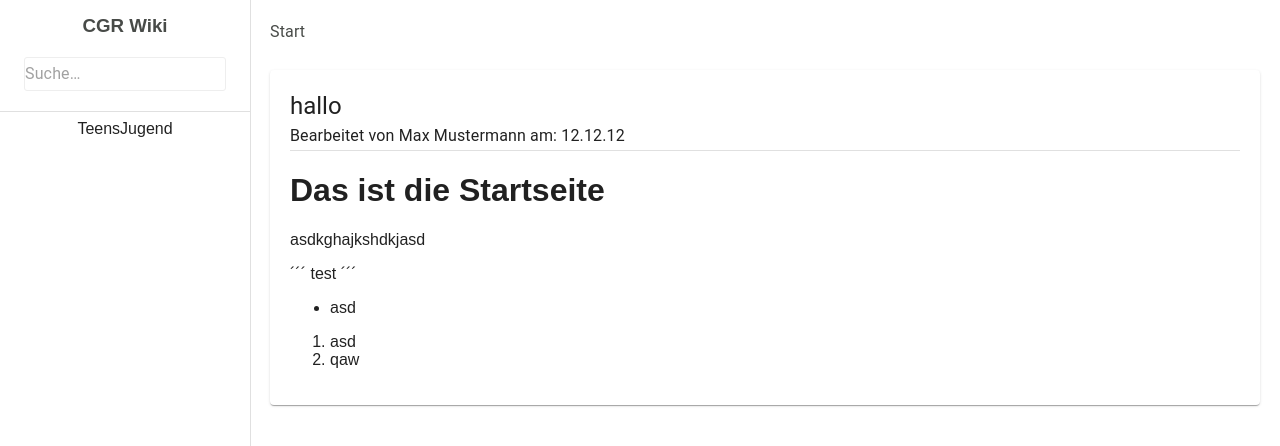
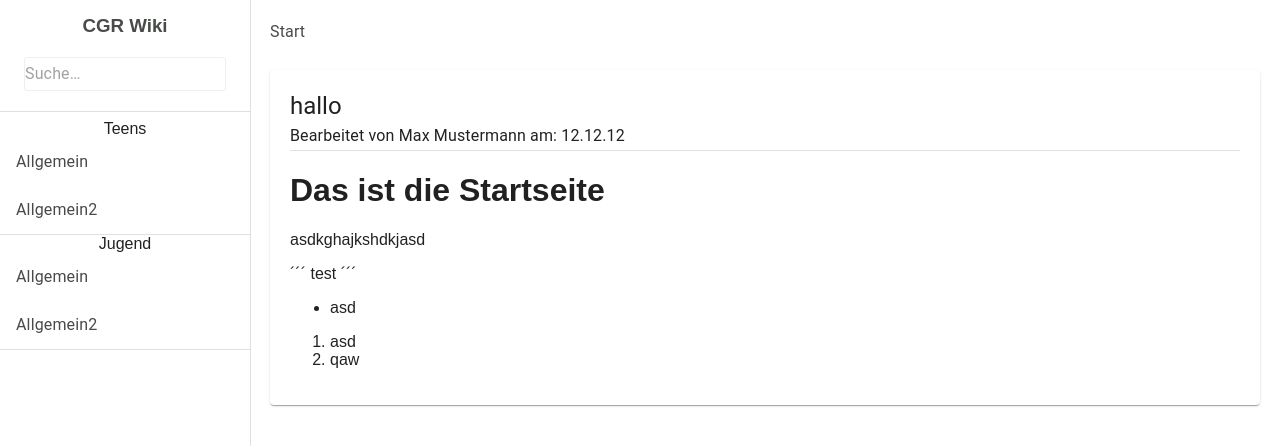
Before and after one commit to church-organizer/cgr-app, a React (Create React App) app: page / in a window 1280 px wide. Shown: the top 446 px of the page. Built offline with nearby package versions, Linux system fonts and the light colour scheme.

Commit message:
sidenav entry

```diff
--- a/src/components/Nav/SideNav.js
+++ b/src/components/Nav/SideNav.js
@@ -2,7 +2,7 @@ import React from 'react';
 import {
     Divider,
     Drawer,
-    List,
+    List, ListItemText,
     makeStyles, Typography,
 } from "@material-ui/core";
 import clsx from 'clsx';
@@ -11,6 +11,7 @@ import "./Nav.css";
 import {Link} from "react-router-dom";
 import SearchBar from "../Search/Search";
 import FileLoader from "../../services/FileLoader";
+import ListItem from "@material-ui/core/ListItem";
 
 
 const initWidth = 250;
@@ -46,7 +47,9 @@ const useStyles = makeStyles(theme => ({
  */
 export const SideNavItem = (props) => {
     return (
-        <div>asd</div>
+        <ListItem key={props.to} button >
+            <ListItemText><Link to={props.to}>{props.label} </Link></ListItemText>
+        </ListItem>
     );
 };
 
@@ -62,10 +65,7 @@ const SideNav = (props) => {
     const classes = useStyles();
 
 
-
-
     const structure = new FileLoader().getStructure();
-    console.log(structure);
     return (
         <Drawer open={matches} className={
             clsx(classes.drawer, {
@@ -77,14 +77,23 @@ const SideNav = (props) => {
                 [classes.drawerClose]: !matches,
             })
         }}>
-            <Link className={classes.header} to={"/"}><Typography component={"h3"} variant={"inherit"}> CGR Wiki</Typography></Link>
+            <Link className={classes.header} to={"/"}><Typography component={"h3"} variant={"inherit"}> CGR
+                Wiki</Typography></Link>
             <SearchBar/>
             <Divider/>
             <List>
-                <Typography variant={"inherit"}>Teens</Typography>
-                {/*{teens.map((item, index) => (item))}*/}
-                <Typography variant={"inherit"}>Jugend</Typography>
-                {/*{youth.map((item, index) => (item))}*/}
+                {structure.map((item, index) => {
+                    console.log(item);
+                    return (
+                        <div>
+                            <Typography key={index} variant={"inherit"}>{item}</Typography>
+                            {new FileLoader().getStructure(item).map((link, subindex) => {
+                                return <SideNavItem key={subindex} to={"/" + item + "/" + link} label={link}/>
+                            })}
+                            <Divider/>
+                        </div>
+                    );
+                })}
             </List>
         </Drawer>
     );
```
